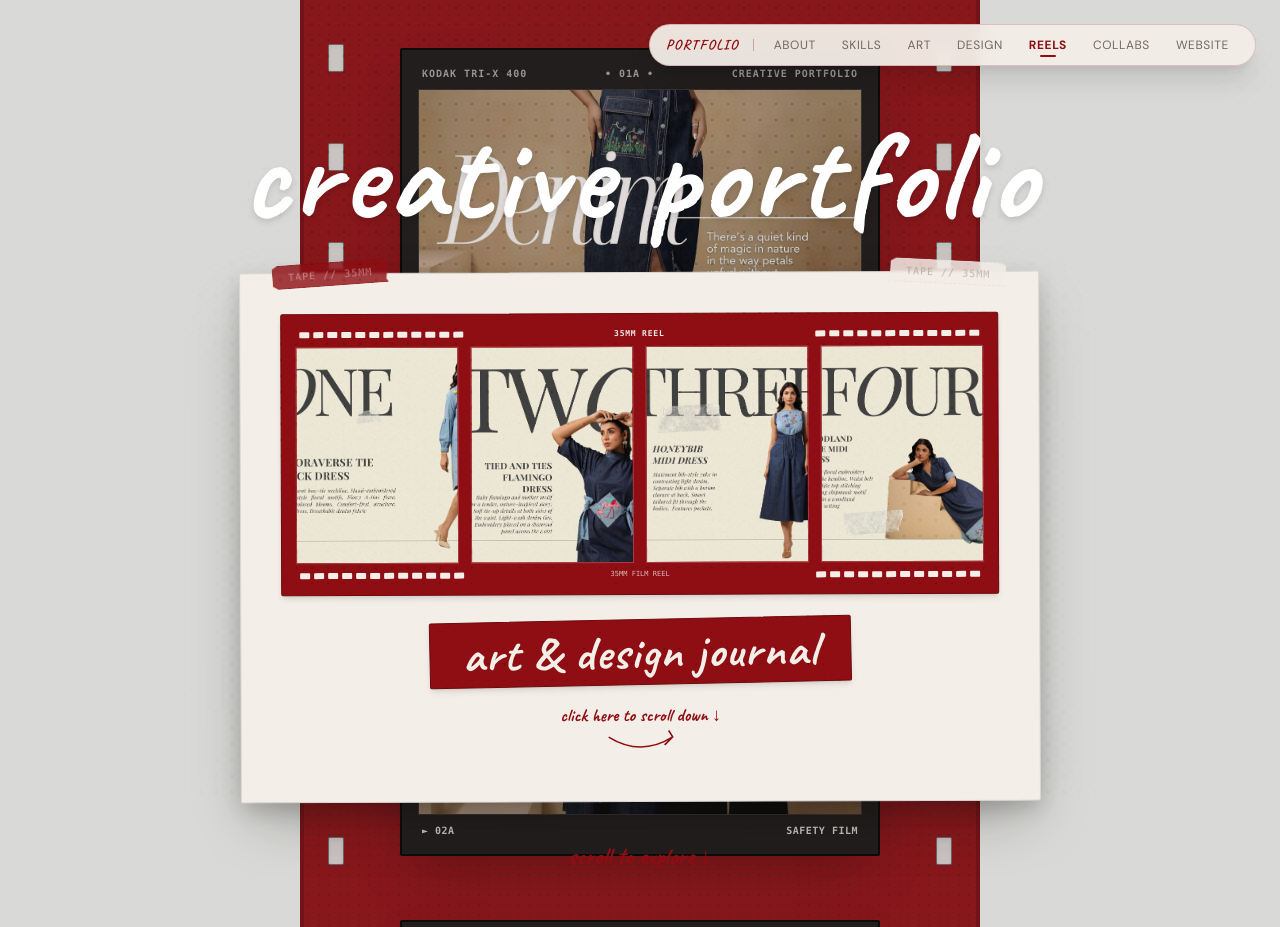
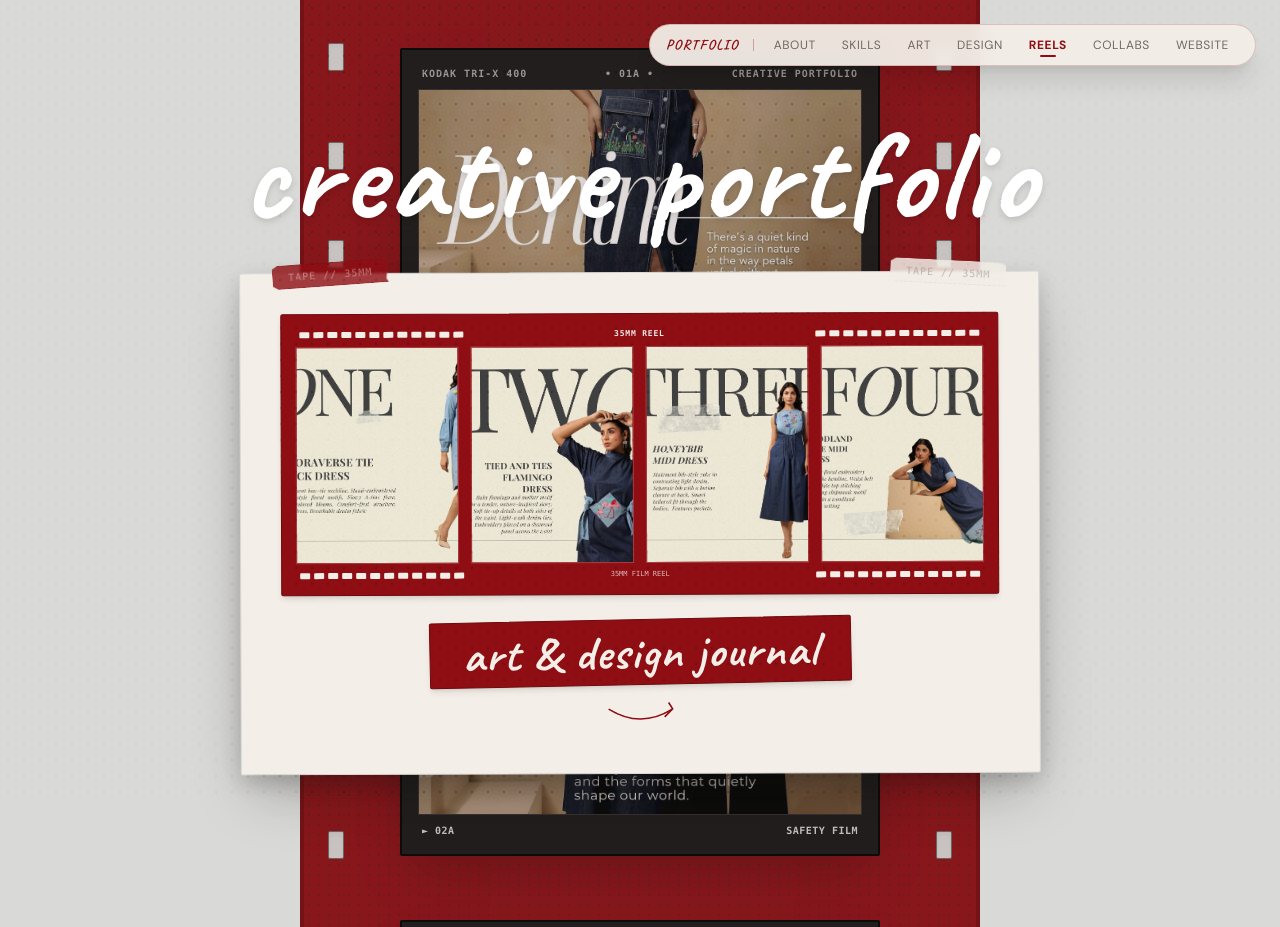
Before and after one commit to Prathamvarma21/snpdigital, a Next.js app: page / in a window 1280 px wide. Shown: the top 927 px of the page. Built offline with nearby package versions, Linux system fonts and the light colour scheme.

Commit message:
Remove scroll down indicators from Hero section

```diff
--- a/components/Hero.tsx
+++ b/components/Hero.tsx
@@ -104,9 +104,6 @@ export default function Hero() {
 
           {/* Hand-drawn scribble arrow pointing down */}
           <div className="flex flex-col items-center text-[#8E0E13]">
-            <span className="font-handwriting text-lg font-bold">
-              click here to scroll down ↓
-            </span>
             <svg viewBox="0 0 100 40" className="w-24 h-8 fill-none stroke-current stroke-[2]">
               <path d="M 10 10 Q 50 35, 90 10 M 80 20 L 90 10 L 85 2" />
             </svg>
@@ -116,13 +113,7 @@ export default function Hero() {
       </motion.div>
 
       {/* Scroll Down Indicator */}
-      <motion.div
-        animate={{ y: [0, 6, 0] }}
-        transition={{ repeat: Infinity, duration: 2 }}
-        className="z-20 mt-8 text-center text-[#8E0E13] font-handwriting text-2xl font-bold"
-      >
-        scroll to explore ↓
-      </motion.div>
+
     </section>
   );
 }
```
